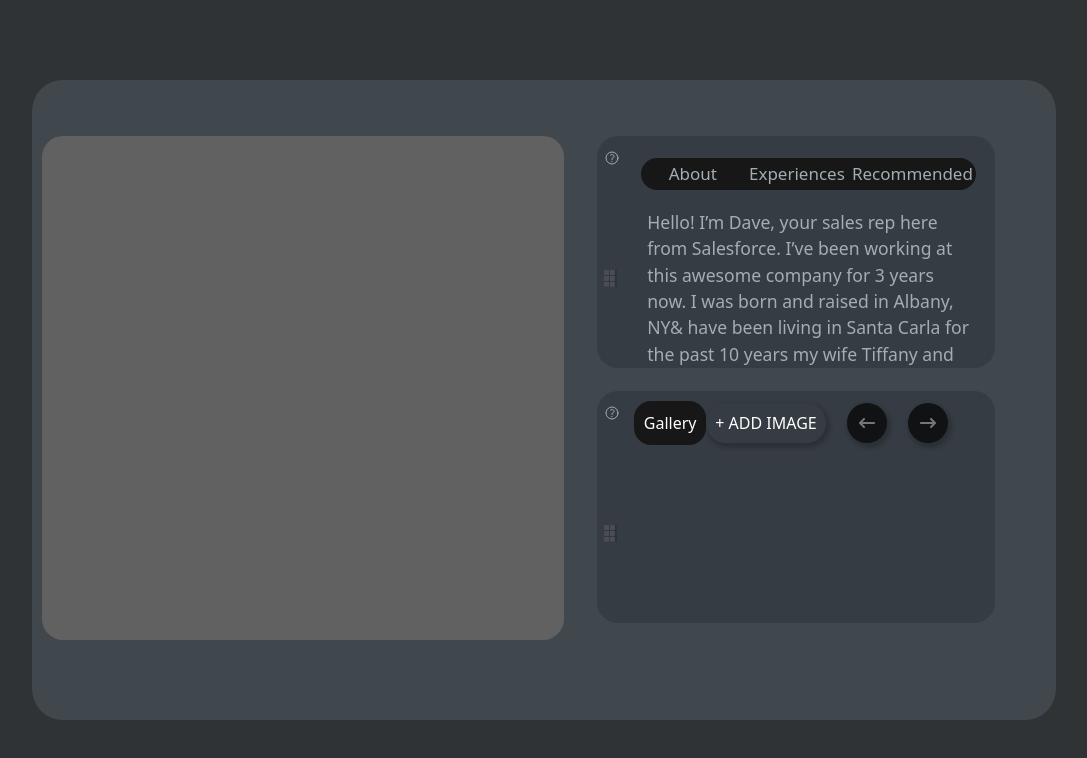
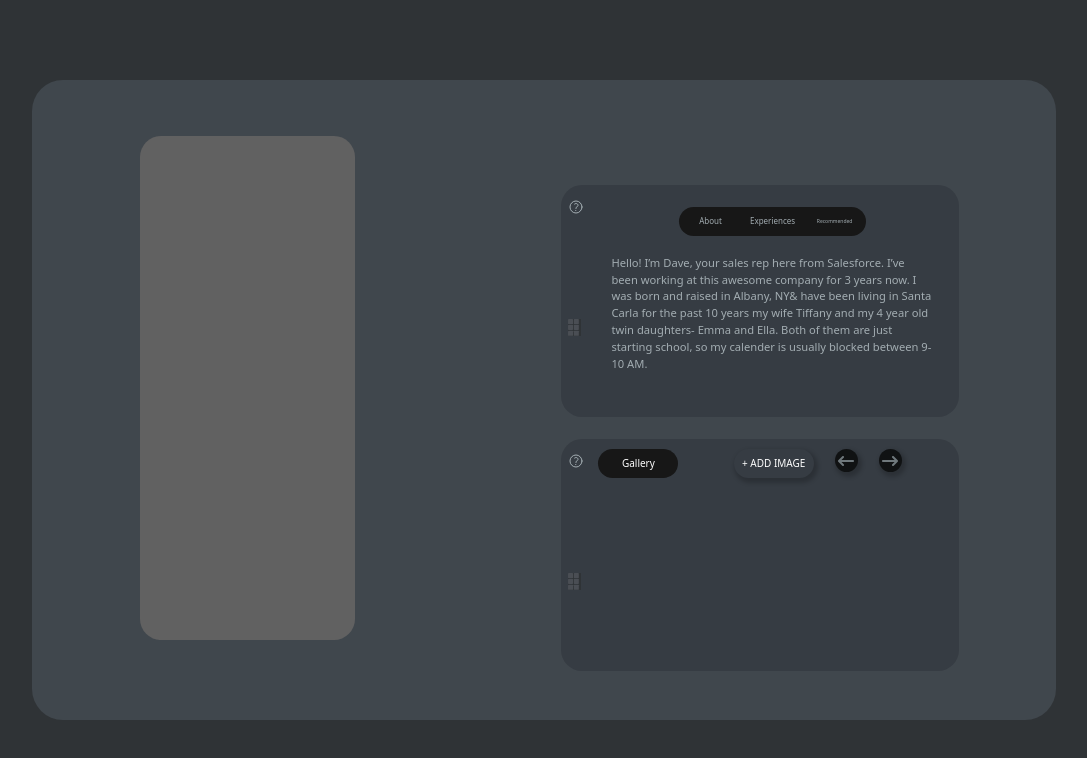
Before and after one commit to jyotirmoy-sinhababu/lunacal-task, a React (Vite) app: page / in a window 1280 px wide. Shown: the top 758 px of the page, without its empty margins (96-1183 px from the left). Built offline with nearby package versions, Linux system fonts and the light colour scheme.

Commit message:
style changes

```diff
--- a/src/App.css
+++ b/src/App.css
@@ -3,3 +3,17 @@
   margin: 0;
   background-color: #2f3336;
 }
+
+::-webkit-scrollbar {
+  width: 10px;
+}
+
+::-webkit-scrollbar-track {
+  background: linear-gradient(177.32deg, #888989 5.6%, #4a4e54 93.28%);
+}
+::-webkit-scrollbar-thumb {
+  background: linear-gradient(177.32deg, #888989 5.6%, #4a4e54 93.28%);
+}
+::-webkit-scrollbar-thumb:hover {
+  background: #555;
+}
--- a/src/components/emptyCnt/EmptyCnt.jsx
+++ b/src/components/emptyCnt/EmptyCnt.jsx
@@ -1,8 +1,6 @@
-import React from 'react';
-
 const EmptyCnt = () => {
   return (
-    <div className='h-[63vh] lg:w-[51%] w-[31%] bg-[#616161] rounded-[21px] mt-[5.5%] ml-[1%] z-30 sm:block hidden'></div>
+    <div className='h-[63vh] 2xl:w-[51%] w-[21%] bg-[#616161] rounded-[21px] mt-[5.5%] ml-[1%] z-30 md:block hidden'></div>
   );
 };
 
--- a/src/components/gallerySection/GallerySection.jsx
+++ b/src/components/gallerySection/GallerySection.jsx
@@ -8,7 +8,6 @@ import { useState } from 'react';
 const GallerySection = () => {
   const [images, setImages] = useState([]);
   const [currentIndex, setCurrentIndex] = useState(0);
-  console.log(images);
 
   const startIndex = currentIndex;
   const endIndex = startIndex + 3;
@@ -49,12 +48,14 @@ const GallerySection = () => {
       </div>
       <div className='bg-transparent  w-[30vw] h-[49px]'>
         <div className='flex bg-transparent justify-between  items-center mt-[10px] ml-[12px] '>
-          <div className='bg-[#171717] h-[44px] w-[110px] flex justify-center items-center rounded-[17px]'>
-            <p className='bg-transparent text-white'>Gallery</p>
+          <div className='bg-[#171717] 2xl:h-[44px] h-[29px] 2xl:w-[110px] w-[80px] md:flex hidden justify-center items-center rounded-[17px]'>
+            <p className='bg-transparent text-white 2xl:text-[14px] text-[10px]'>
+              Gallery
+            </p>
           </div>
           <div className='bg-transparent flex mr-[10%] '>
             <button
-              className='h-[40px] w-[120px] z-30 bg-[#363C43] rounded-[46px]  shadow-[2px_3px_4px_2px_rgba(0,0,0,0.2)] text-white mr-[21px]'
+              className='2xl:h-[40px] h-[29px] 2xl:w-[120px] w-[80px] z-30 bg-[#363C43] rounded-[46px] 2xl:text-[14px] text-[10px] shadow-[2px_3px_4px_2px_rgba(0,0,0,0.2)] text-white mr-[21px]'
               onClick={() => document.getElementById('imageInput').click()}
             >
               + ADD IMAGE
@@ -67,24 +68,24 @@ const GallerySection = () => {
             />
             <button
               onClick={handlePrev}
-              className='bg-[#101213] mr-[21px] w-[40px] h-[40px] flex justify-center items-center rounded-[50%] shadow-[2px_3px_4px_2px_rgba(0,0,0,0.2)] '
+              className='bg-[#101213] mr-[21px] 2xl:w-[40px] w-[23px] 2xl:h-[40px] h-[23px] flex justify-center items-center rounded-[50%] shadow-[2px_3px_4px_2px_rgba(0,0,0,0.2)] '
             >
               <FaArrowLeftLong className='bg-transparent text-[#6F787C]' />
             </button>
             <button
               onClick={handleNext}
-              className='bg-[#101213] mr-[21px] w-[40px] h-[40px] flex justify-center items-center rounded-[50%] shadow-[2px_3px_4px_2px_rgba(0,0,0,0.2)]'
+              className='bg-[#101213] mr-[21px] 2xl:w-[40px] w-[23px] 2xl:h-[40px] h-[23px] flex justify-center items-center rounded-[50%] shadow-[2px_3px_4px_2px_rgba(0,0,0,0.2)]'
             >
               <FaArrowRightLong className='bg-transparent text-[#6F787C]' />
             </button>
           </div>
         </div>
-        <div className='bg-transparent flex  mt-[21px] items-center justify-between mx-[7%] '>
+        <div className='bg-transparent flex  mt-[21px] items-center  mx-[7%] '>
           {images.length > 0 ? (
             imagesToDisplay?.map((image, index) => {
               return (
                 <img
-                  className='w-[150px] h-[160px] rounded-[24px]'
+                  className='w-[150px] h-[160px] rounded-[24px] ml-[10%]'
                   key={index}
                   src={image}
                   alt={`Image ${index + 1}`}
--- a/src/components/heroComp/HeroSection.jsx
+++ b/src/components/heroComp/HeroSection.jsx
@@ -5,25 +5,25 @@ import cube from '../../../public/cube.svg';
 
 const HeroSection = () => {
   return (
-    <div className='bg-[#363C43] h-[29vh] min-w-[37%] ml-[3%] z-30 rounded-[21px] overflow-y-auto flex '>
+    <div className='bg-[#363C43] h-[29vh] min-w-[37%] ml-[3%] z-30 rounded-[21px] overflow-y-auto flex'>
       <div className='bg-transparent ml-[7px] mr-[2px] mt-[14px] flex flex-col gap-[104px]'>
         <HiOutlineQuestionMarkCircle className='bg-transparent text-[#A3ADB2]' />
         <img className='w-[13px]' src={cube} alt='image of the cube' />
       </div>
-      <div className='flex flex-col items-center  bg-transparent'>
-        <div className='flex justify-around lg:w-[90%] w-[70%] bg-[#171717] mt-[22px] rounded-[20px] h-[49px] z-20 scroll-px-px'>
-          <button className='flex-1 text-[8px] lg:text-[17px] text-[#A3ADB2] flex justify-center items-center focus:shadow-2xl focus:shadow-black focus:z-40 focus:bg-[#363C43] hover:bg-[#363C43] rounded-[20px] m-[3px]'>
+      <div className='flex flex-col items-center bg-transparent'>
+        <div className='flex justify-around 2xl:h-[49px] h-[29px] 2xl:w-[90%] w-[50%] bg-[#171717] mt-[22px] rounded-[20px] z-20 scroll-px-px'>
+          <button className='flex-1 text-[8px] 2xl:text-[17px] text-[#A3ADB2] flex justify-center items-center focus:shadow-2xl focus:shadow-black focus:z-40 focus:bg-[#363C43] hover:bg-[#363C43] rounded-[20px] m-[3px]'>
             About
           </button>
-          <button className='flex-1 text-[8px] lg:text-[17px] text-[#A3ADB2] flex justify-center items-center focus:shadow-2xl focus:shadow-black focus:z-40 focus:bg-[#363C43] hover:bg-[#363C43] rounded-[20px] m-[3px]'>
+          <button className='flex-1 text-[8px] 2xl:text-[17px] text-[#A3ADB2] flex justify-center items-center focus:shadow-2xl focus:shadow-black focus:z-40 focus:bg-[#363C43] hover:bg-[#363C43] rounded-[20px] m-[3px]'>
             Experiences
           </button>
-          <button className='flex-1 text-[8px] lg:text-[17px] text-[#A3ADB2] flex justify-center items-center focus:shadow-2xl focus:shadow-black focus:z-40 focus:bg-[#363C43] hover:bg-[#363C43] rounded-[20px] m-[3px]'>
+          <button className='flex-1 text-[5px] 2xl:text-[17px] text-[#A3ADB2] flex justify-center items-center focus:shadow-2xl focus:shadow-black focus:z-40 focus:bg-[#363C43] hover:bg-[#363C43] rounded-[20px] m-[3px]'>
             Recommended
           </button>
         </div>{' '}
         <div className='flex justify-center items-center bg-transparent mx-[25px] mt-[19px]'>
-          <p className='bg-transparent text-[#A3ADB2] lg:text-[1.1rem] text-[0.7rem] '>
+          <p className='bg-transparent text-[#A3ADB2] 2xl:text-[1.1rem] text-[0.7rem] '>
             Hello! I’m Dave, your sales rep here from Salesforce. I’ve been
             working at this awesome company for 3 years now. I was born and
             raised in Albany, NY& have been living in Santa Carla for the past
--- a/src/pages/landingPage/LandingPage.jsx
+++ b/src/pages/landingPage/LandingPage.jsx
@@ -6,9 +6,9 @@ import GallerySection from '../../components/gallerySection/GallerySection';
 
 const LandingPage = () => {
   return (
-    <div className='bg-[#40474d] h-[80vh] w-[80%] rounded-[31px] z-10 flex justify-around lg:justify-normal'>
+    <div className='bg-[#40474d] h-[80vh] w-[80%] rounded-[31px] z-10 flex justify-around 2xl:justify-normal'>
       <EmptyCnt />
-      <div className='flex flex-col bg-transparent w-[40%] mt-[5.5%] sm:ml-[2%] '>
+      <div className='flex flex-col 2xl:justify-normal justify-center  bg-transparent w-[40%] mt-[5.5%] 2xl:ml-[2%] '>
         <HeroSection />
         <GallerySection />
       </div>
```
